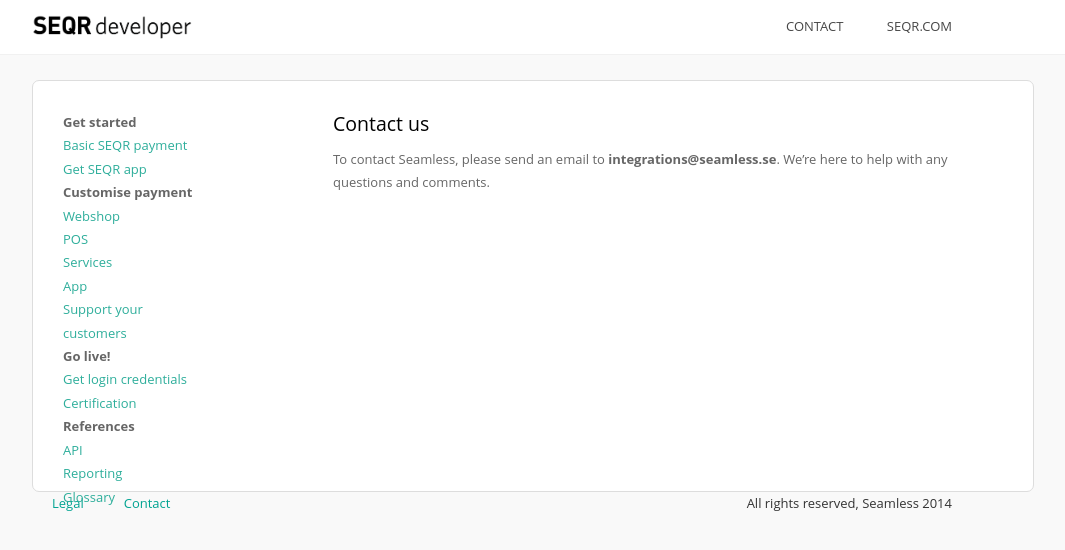
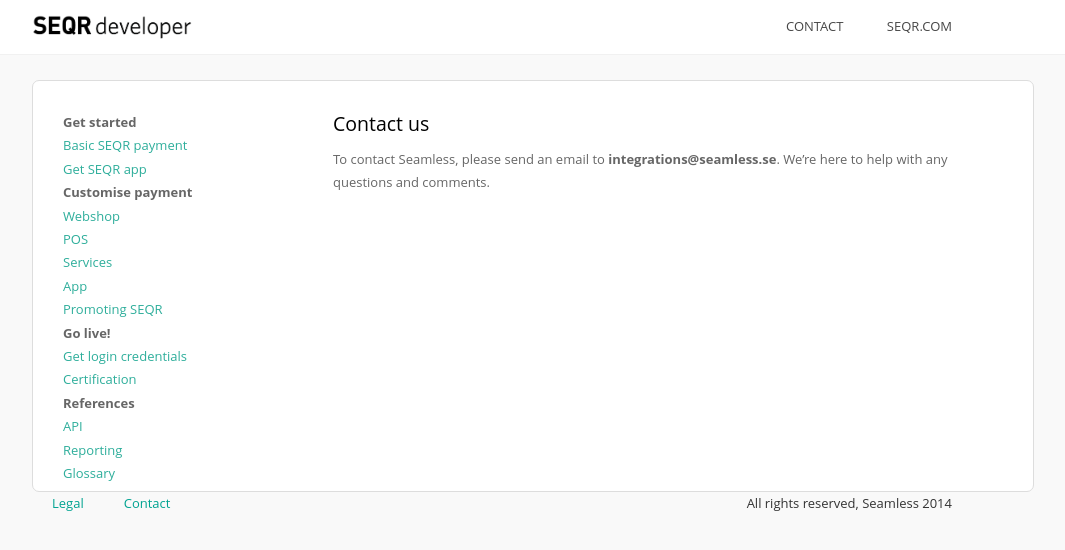
Before and after one commit to SeamlessDistribution/SeamlessDistribution.github.io, a Jekyll site: the page built from contact/index.md, in a window 1280 px wide. Shown: the top 550 px of the page, without its empty margins (138-1203 px from the left). Built offline with Jekyll 4.4.1, drawn with Linux system fonts in a browser that asks for light colours.

Commit message:
changed "Support your customer" page title to "Promoting SEQR"

```diff
--- a/_layouts/default.html
+++ b/_layouts/default.html
@@ -41,7 +41,7 @@
 				<li><a href="/merchant/pos/">POS</a></li>
 				<li><a href="/merchant/externalservices/">Services</a></li>
 				<li><a href="/merchant/inapp/">App</a></li>
-				<li><a href="/merchant/linkapp/">Support your customers</a></li>
+				<li><a href="/merchant/linkapp/">Promoting SEQR</a></li>
 				<li class="parent">Go live!</li>
 				<li><a href="/merchant/reference/signup.html">Get login credentials</a></li>
 				<li><a href="/merchant/reference/certification.html">Certification</a></li>
```
